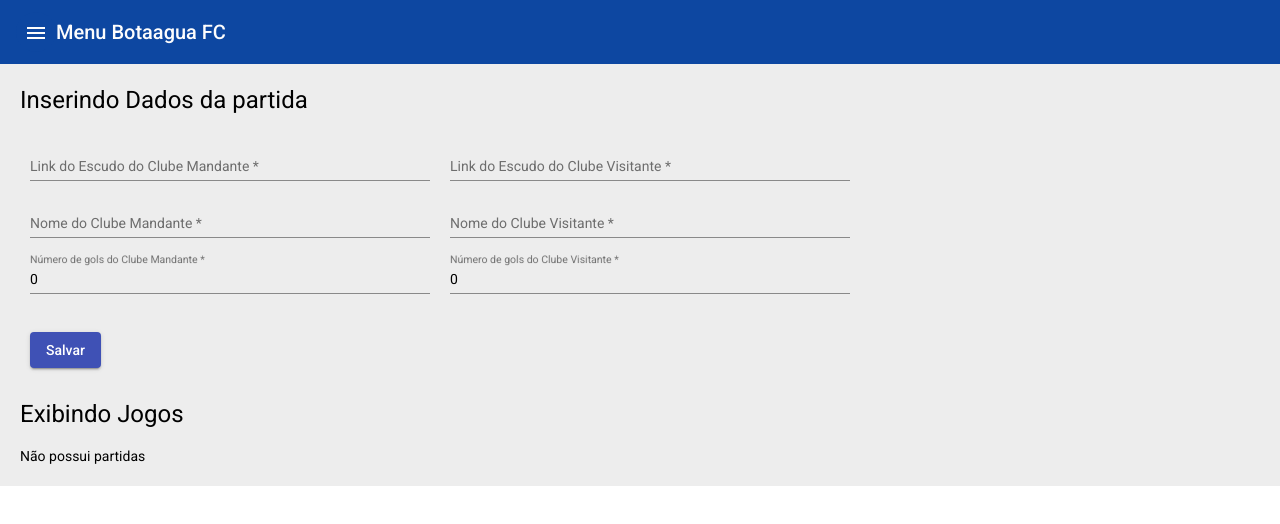
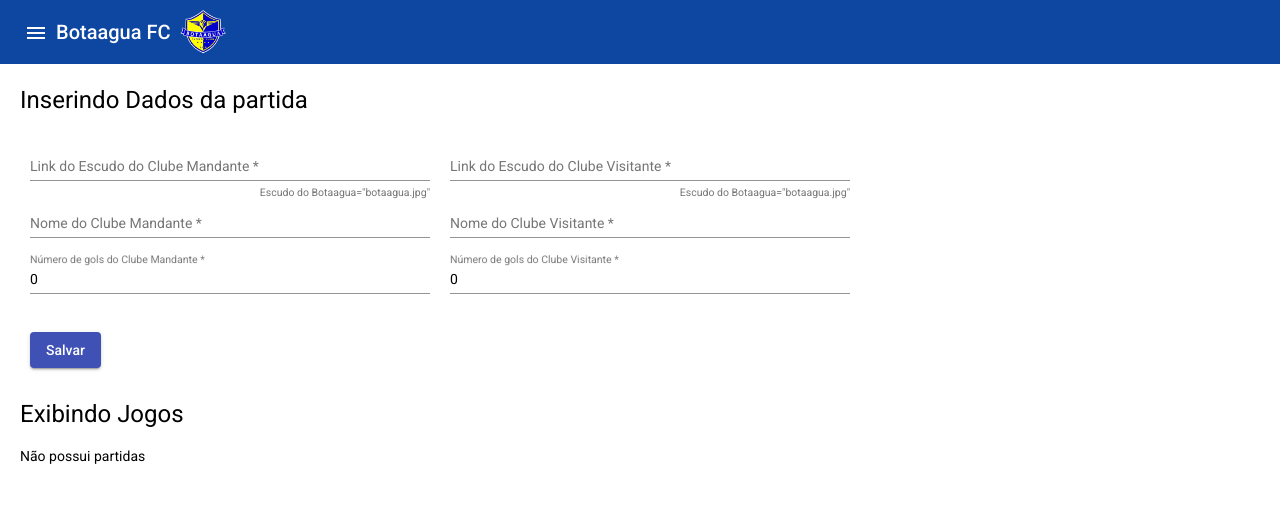
Before and after one commit to EduardoAraD/Projeto_Angular, an Angular app: page / in a window 1280 px wide. Shown: the top 524 px of the page. Built offline with nearby package versions, Linux system fonts and the light colour scheme.

Commit message:
add SnackBar

```diff
--- a/src/app/home/home.component.css
+++ b/src/app/home/home.component.css
@@ -1,18 +1,6 @@
-.toolbar__home{
-    background-color: #0D47A1;
-    color: #FDFDFD;
-  }
-
-  .toolbar__icon {
-    background-color: #0D47A1;
-    color: #FDFDFD;
-    border: none
-  }
-
 .content {
   padding: 20px;
   flex: 1;
-    background-color: #EDEDED;
 }
 
 .content_form{
@@ -37,3 +25,13 @@
 .spacer {
   flex: 1 1 auto;
 }
+
+::ng-deep snack-bar-container.done_snackbar {
+  background-color: #28d662;
+  color: #FFFFFF;
+}
+
+::ng-deep snack-bar-container.error_snackbar {
+  background-color: #f44336;
+  color: #FFFFFF;
+}
--- a/src/app/home/home.component.html
+++ b/src/app/home/home.component.html
@@ -1,10 +1,4 @@
-<mat-toolbar class="toolbar__home">
-    <button mat-icon-button class="toolbar__icon" aria-label="Example icon-button with menu icon">
-        <mat-icon>menu</mat-icon>
-    </button>
-    <span>Menu Botaagua FC</span>
-    <span class="spacer"></span>
-</mat-toolbar>
+<spa-header></spa-header>
 <div class="content">
     <h1>Inserindo Dados da partida</h1>
     <div class="content_form">
@@ -12,6 +6,7 @@
             <mat-form-field class="form-field" appearence="fill">
                 <mat-label>Link do Escudo do Clube Mandante</mat-label>
                 <input matInput type="text" required [(ngModel)]="urlShieldHome">
+                <mat-hint align="end">Escudo do Botaagua="botaagua.jpg"</mat-hint>
             </mat-form-field>
             <mat-form-field class="form-field" appearence="fill">
                 <mat-label>Nome do Clube Mandante</mat-label>
@@ -26,6 +21,7 @@
             <mat-form-field class="form-field" appearence="fill">
                 <mat-label>Link do Escudo do Clube Visitante</mat-label>
                 <input matInput type="text" required [(ngModel)]="urlShieldAway">
+                <mat-hint align="end">Escudo do Botaagua="botaagua.jpg"</mat-hint>
             </mat-form-field>
             <mat-form-field class="form-field" appearence="fill">
                 <mat-label>Nome do Clube Visitante</mat-label>
--- a/src/app/home/home.component.ts
+++ b/src/app/home/home.component.ts
@@ -1,6 +1,10 @@
 import { Component, OnInit } from '@angular/core';
 
 import { Match } from '../model/match';
+
+import {
+  MatSnackBar
+} from '@angular/material/snack-bar';
 
 @Component({
   selector: 'spa-home',
@@ -16,9 +20,9 @@ export class HomeComponent implements OnInit {
   golsHome: number;
   golsAway: number;
 
-  matchs: Match[] = []
+  matchs: Match[] = [];
 
-  constructor() {
+  constructor(private _snackBar: MatSnackBar) {
     this.urlShieldHome = "";
     this.urlShieldAway = "";
     this.nameHome = "";
@@ -29,21 +33,47 @@ export class HomeComponent implements OnInit {
 
   ngOnInit(): void {}
 
+  validadeValues(): boolean {
+    if(this.urlShieldHome === "") {
+      this.openSnackBar("Link do escudo do clube mandante é requerido.", "error_snackbar")
+      return false;
+    }
+    if(this.urlShieldAway === "") {
+      this.openSnackBar("Link do escudo do clube visitante é requerido.", "error_snackbar")
+      return false;
+    }
+    if(this.nameHome === "") {
+      this.openSnackBar("Nome do clube mandante é requerido.", "error_snackbar")
+      return false;
+    }
+    if(this.urlShieldAway === "") {
+      this.openSnackBar("Nome do clube visitante é requerido.", "error_snackbar")
+      return false;
+    }
+    if(this.golsHome <= -1 || this.golsAway <= -1) {
+      this.openSnackBar("Valor numérico inválido, somente positivos.", "error_snackbar")
+      return false;
+    }
+
+    return true;
+  }
+
   createMatch(): void{
-    if(this.urlShieldHome === "") return;
-    if(this.urlShieldAway === "") return;
-    if(this.nameHome === "") return;
-    if(this.nameAway === "") return;
+    if(!this.validadeValues()) return;
 
     const match = new Match();
-    match.urlShieldHome = this.urlShieldHome;
-    match.urlShieldAway = this.urlShieldAway;
+    match.urlShieldHome = this.urlShieldHome === "botaagua.jpg" ?
+      "../../assets/botaagua.jpg" : this.urlShieldHome;
+    match.urlShieldAway = this.urlShieldAway  === "botaagua.jpg" ?
+      "../../assets/botaagua.jpg" : this.urlShieldAway;
     match.nameHome = this.nameHome;
     match.nameAway = this.nameAway;
     match.golsHome = this.golsHome;
     match.golsAway = this.golsAway;
 
     this.matchs.push(match)
+
+    this.openSnackBar("Partida Adicionada.", "done_snackbar")
 
     this.urlShieldHome = "";
     this.urlShieldAway = "";
@@ -53,4 +83,13 @@ export class HomeComponent implements OnInit {
     this.golsAway = 0;
   }
 
+  openSnackBar(message: string, classStyle: string) {
+    this._snackBar.open(message, "", {
+      duration: 3000,
+      panelClass: [classStyle],
+      horizontalPosition: 'end',
+      verticalPosition: 'top',
+    });
+  }
+
 }
```
Lines whose indentation alone changed are shown as unchanged.
